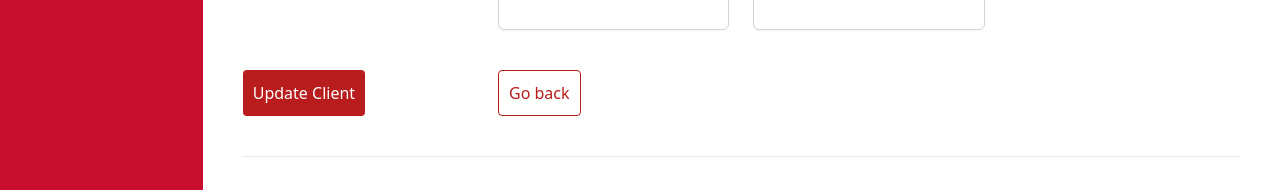
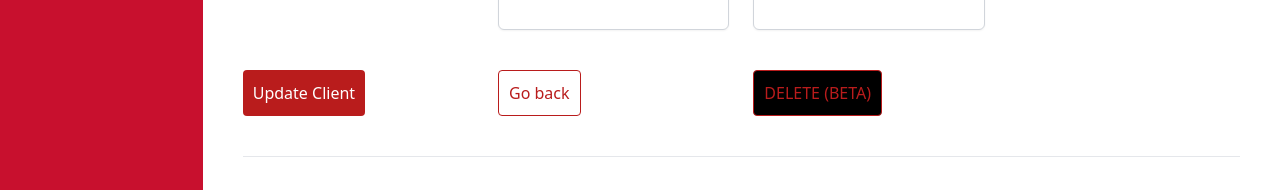
Before and after one commit to CIS-Fall-2022/project-cis_4339_project_42, a Vue app in the folder frontend/: page /updateclient/1 in a window 1280 px wide. Shown: the part 610-802 px from the top of the page. Built offline with nearby package versions, Linux system fonts and the light colour scheme; no server answers.

Commit message:
Redoing the links and inputting oids Also putting in beta version of delete

```diff
--- a/frontend/src/components/eventDetails.vue
+++ b/frontend/src/components/eventDetails.vue
@@ -228,7 +228,7 @@
                 <tr
                   @click="editClient(client.attendeeID)"
                   v-for="client in attendeeData"
-                  :key="client._id"
+                  :key="client._id & client.oid"
                 >
                   <td
                     class="p-2 text-left"
@@ -279,7 +279,7 @@ export default {
   beforeMount() {
     axios
       .get(
-        import.meta.env.VITE_ROOT_API + `/eventdata/id/${this.$route.params.id}`
+        import.meta.env.VITE_ROOT_API + `/eventdata/${this.$route.params.oid}/id/${this.$route.params.id}`
       )
       .then((resp) => {
         let data = resp.data[0];
@@ -300,12 +300,13 @@ export default {
           axios
             .get(
               import.meta.env.VITE_ROOT_API +
-                `/primarydata/id/${this.attendeeIDs[i]}`
+                `/primarydata/${this.event.oIDs}/id/${this.attendeeIDs[i]}`
             )
             .then((resp) => {
               let data = resp.data[0];
               this.attendeeData.push({
                 attendeeID: this.attendeeIDs[i],
+                attendeeoIDs: data.oid[i],
                 attendeeFirstName: data.firstName,
                 attendeeLastName: data.lastName,
                 attendeeCity: data.address.city,
--- a/frontend/src/components/updateClient.vue
+++ b/frontend/src/components/updateClient.vue
@@ -48,7 +48,7 @@ export default {
     axios
       .get(
         import.meta.env.VITE_ROOT_API +
-          `/primarydata/id/${this.$route.params.id}`
+          `/primarydata/${this.$route.params.oid}/id/${this.$route.params.id}`
       )
       .then((resp) => {
         let data = resp.data[0];
@@ -69,7 +69,7 @@ export default {
     axios
       .get(
         import.meta.env.VITE_ROOT_API +
-          `/eventdata/client/${this.$route.params.id}`
+          `/eventdata/client/${this.$route.params.oid}/${this.$route.params.id}`
       )
       .then((resp) => {
         let data = resp.data;
@@ -84,6 +84,7 @@ export default {
       let data = resp.data;
       for (let i = 0; i < data.length; i++) {
         this.eventData.push({
+          oid: data[i].oid,
           eventName: data[i].eventName,
           _id: data[i]._id,
           attendees: data[i].attendees,
@@ -107,13 +108,13 @@ export default {
     addToEvent() {
       this.eventsChosen.forEach((event) => {
         let apiURL =
-          import.meta.env.VITE_ROOT_API + `/eventdata/addAttendee/` + event._id;
+          import.meta.env.VITE_ROOT_API + `/eventdata/updateAttendees/` + event._id;
         axios.put(apiURL, { attendee: this.$route.params.id }).then(() => {
           this.clientEvents = [];
           axios
             .get(
               import.meta.env.VITE_ROOT_API +
-                `/eventdata/client/${this.$route.params.id}`
+                `/eventdata/client/${this.$route.params.oid}/${this.$route.params.id}`
             )
             .then((resp) => {
               let data = resp.data;
@@ -339,6 +340,13 @@ export default {
               @click="$router.go(-1)"
             >Go back</button>
           </div>
+          <div class="flex justify-between mt-10 mr-20">
+            <button
+              type="reset"
+              class="border border-red-700 bg-black text-red-700 rounded"
+              @click="$router.go(-1)"
+            >DELETE (BETA)</button>
+          </div>
         </div>
 
         <hr class="mt-10 mb-10" />
```
